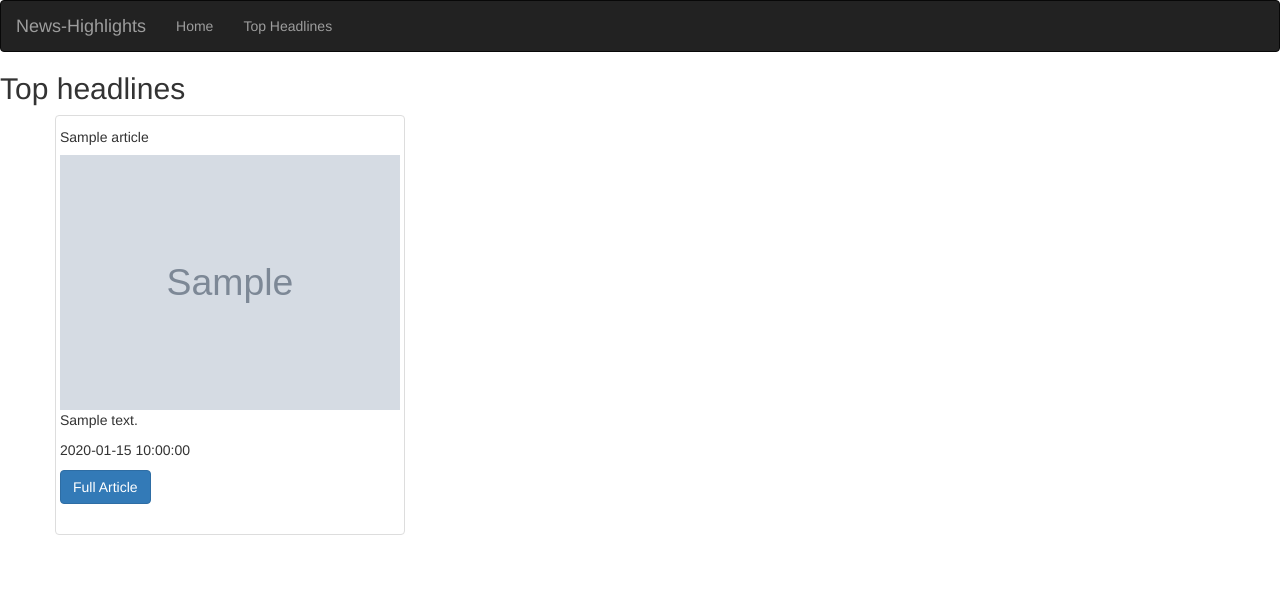
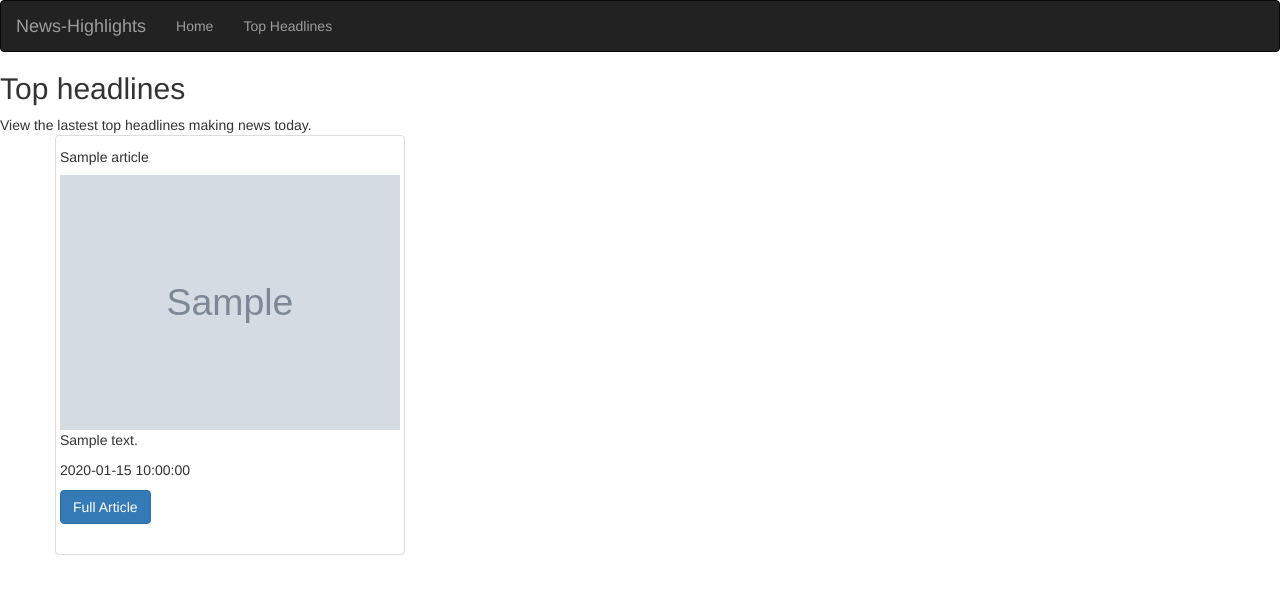
Before and after one commit to wanguinjoka/News-Highlights, a Flask app: template app/templates/articles.html in a window 1280 px wide. Shown: the top 594 px of the page. Run offline with Flask 2, Linux system fonts and the light colour scheme; the template is opened without the code that fills it: most values are stand-ins (such as "Sample title", 1, 10 or a date in 2020); grey boxes marked "Sample" are stand-in pictures; some libraries are stand-ins or nearby versions.

Commit message:
deployment to heroku

```diff
--- a/app/main/views.py
+++ b/app/main/views.py
@@ -13,7 +13,7 @@ def index():
     view root page function that returns the index page and its data
     '''
 
-    #get bbc source
+    #get various categories of new sources
     general = get_source('general')
     business = get_source('business')
     sports = get_source('sports')
--- a/app/templates/articles.html
+++ b/app/templates/articles.html
@@ -1,6 +1,7 @@
 {% extends 'base.html' %}
 {% block content %}
 <h2> Top headlines</h2>
+View the lastest top headlines making news today.
 <div class ="container">
     <div class="row">
 
```
Also changed, not shown: requirements.txt (added, +11 -0 lines), 1 other file.
